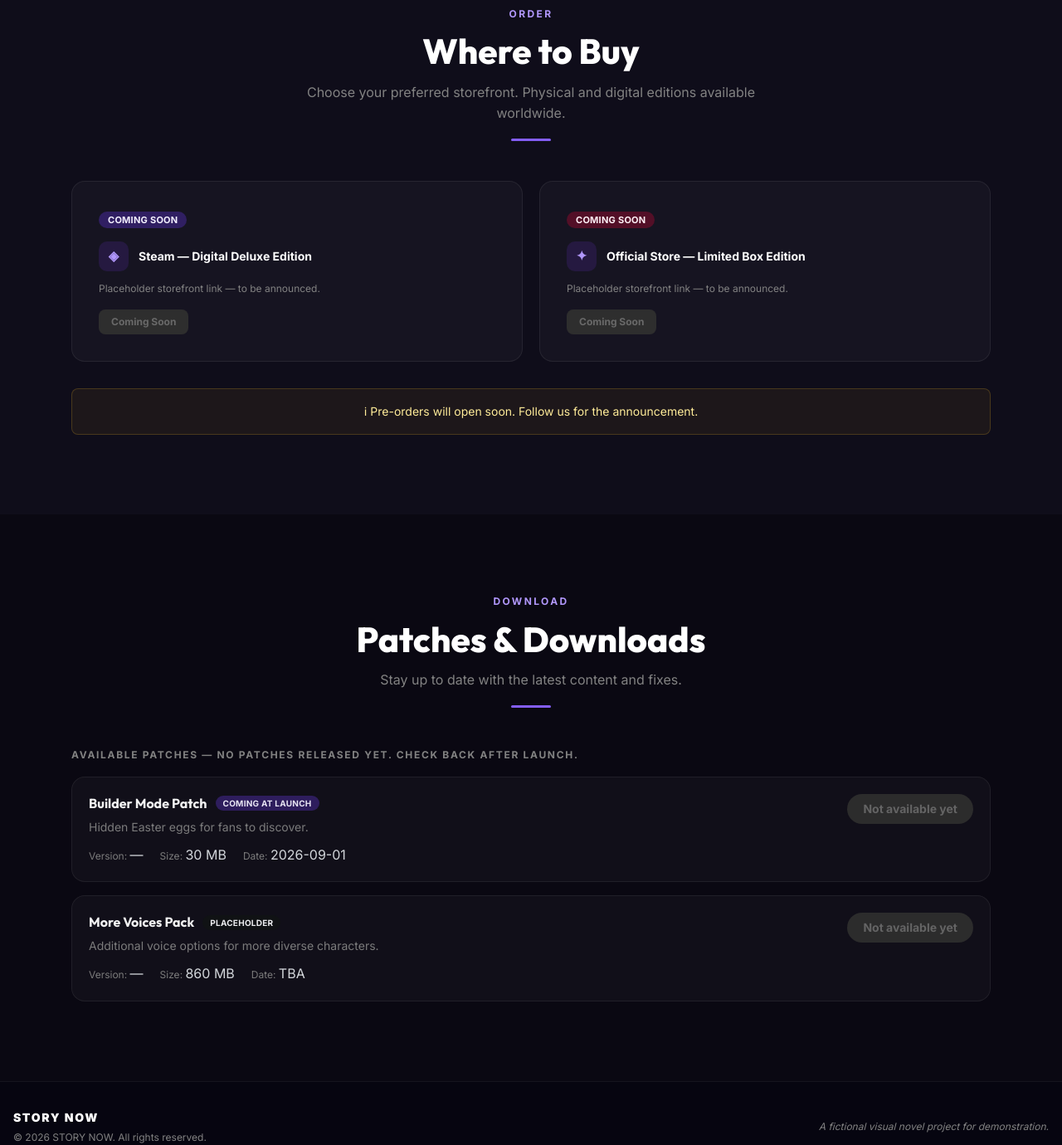
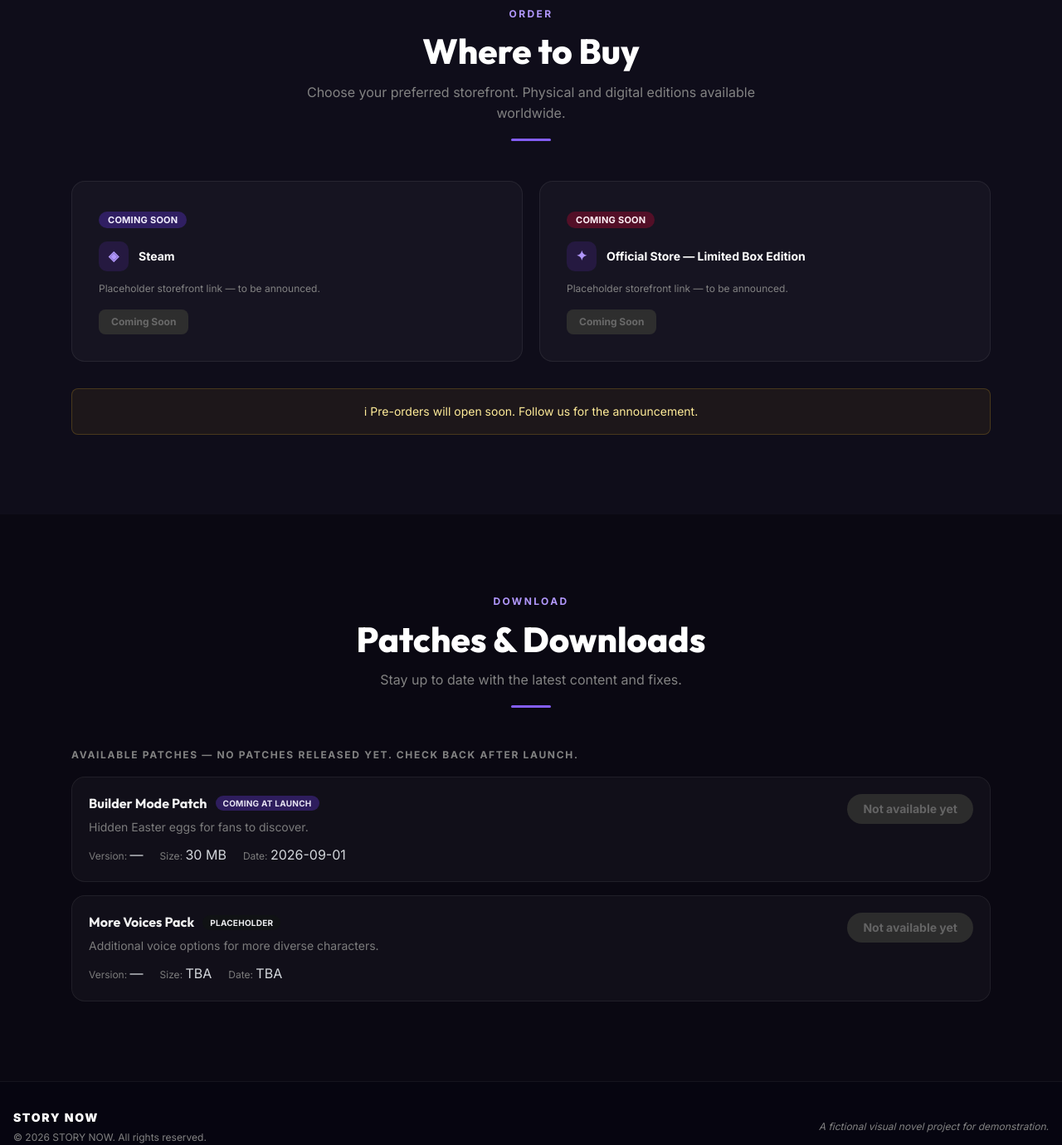
Before and after one commit to pakyinwww/story-now-website, a React (Vite) app: page / in a window 1280 px wide. Shown: the part 2834-4214 px from the top of the page at 83% size. Built offline with nearby package versions, Linux system fonts and the light colour scheme.

Commit message:
feat: update download size to 'TBA' and simplify Steam platform description

```diff
--- a/src/App.jsx
+++ b/src/App.jsx
@@ -609,7 +609,7 @@ function App() {
                   desc: t('download.placeholder3Desc'),
                   status: t('download.placeholder3Status'),
                   version: '—',
-                  size: '860 MB',
+                  size: 'TBA',
                   date: 'TBA',
                   color: 'gray',
                 },
--- a/src/i18n.js
+++ b/src/i18n.js
@@ -42,7 +42,7 @@ const resources = {
         description: 'Choose your preferred storefront. Physical and digital editions available worldwide.',
         comingSoon: 'Coming Soon',
         platforms: {
-          steam: 'Steam — Digital Deluxe Edition',
+          steam: 'Steam',
           site: 'Official Store — Limited Box Edition',
         },
         note: 'Pre-orders will open soon. Follow us for the announcement.',
@@ -114,7 +114,7 @@ const resources = {
         description: '选择你喜欢的平台。实体版与数字版全球同步发售。',
         comingSoon: '即将推出',
         platforms: {
-          steam: 'Steam — 数字豪华版',
+          steam: 'Steam',
           site: '官网商店 — 限定盒装版',
         },
         note: '预售即将开启，敬请关注官方公告。',
@@ -186,7 +186,7 @@ const resources = {
         description: '選擇你喜歡的平台。實體版與數位版全球同步發售。',
         comingSoon: '即將推出',
         platforms: {
-          steam: 'Steam — 數位豪華版',
+          steam: 'Steam',
           site: '官方商店 — 限定盒裝版',
         },
         note: '預售即將開啟，敬請關注官方公告。',
@@ -258,7 +258,7 @@ const resources = {
         description: 'お好みのストアをお選びください。パッケージ版・ダウンロード版を世界同時発売。',
         comingSoon: '近日発売',
         platforms: {
-          steam: 'Steam — デラックスエディション',
+          steam: 'Steam',
           site: '公式ストア — 限定ボックス版',
         },
         note: '予約受付は近日開始予定。続報をお待ちください。',
```
